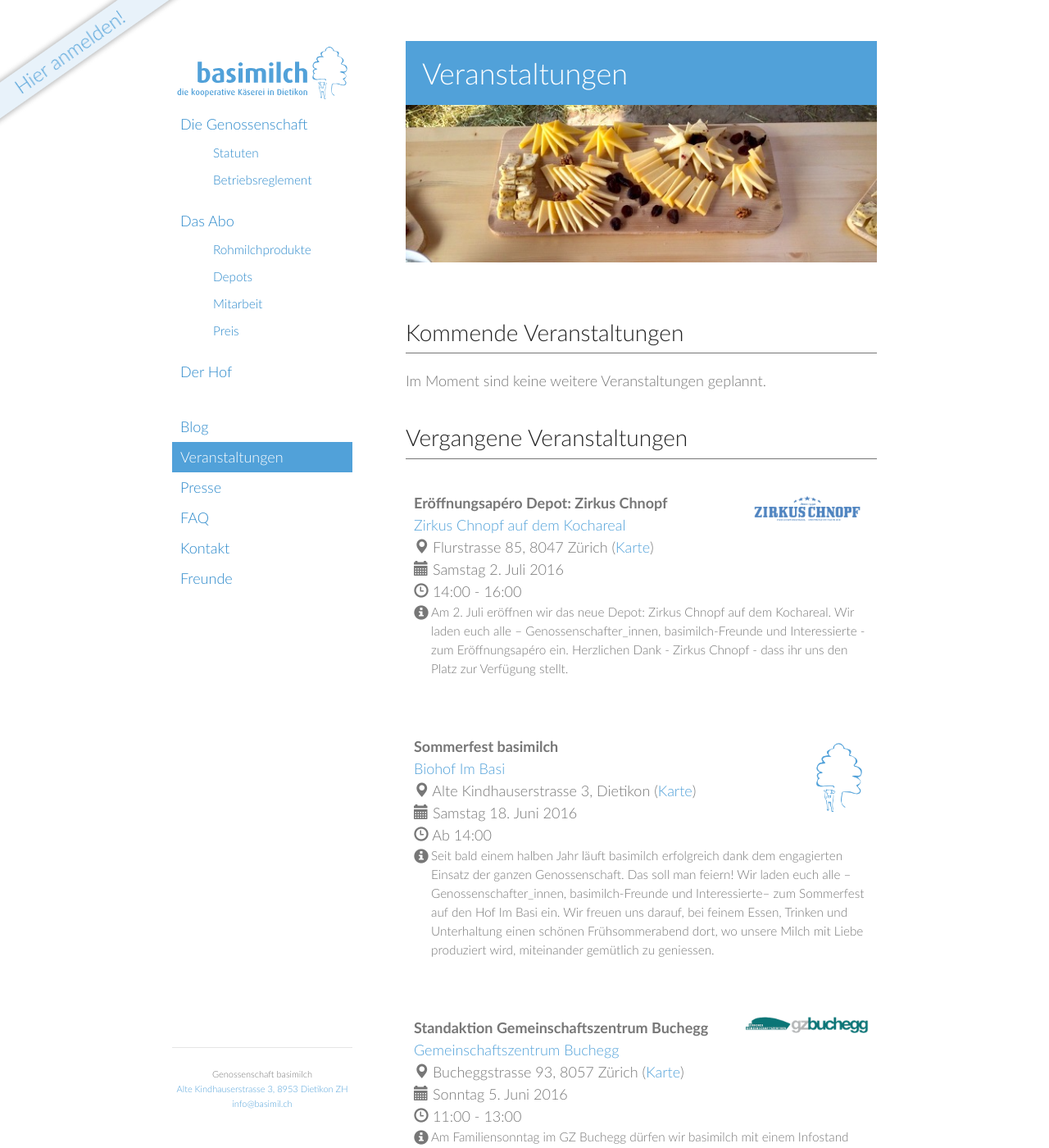
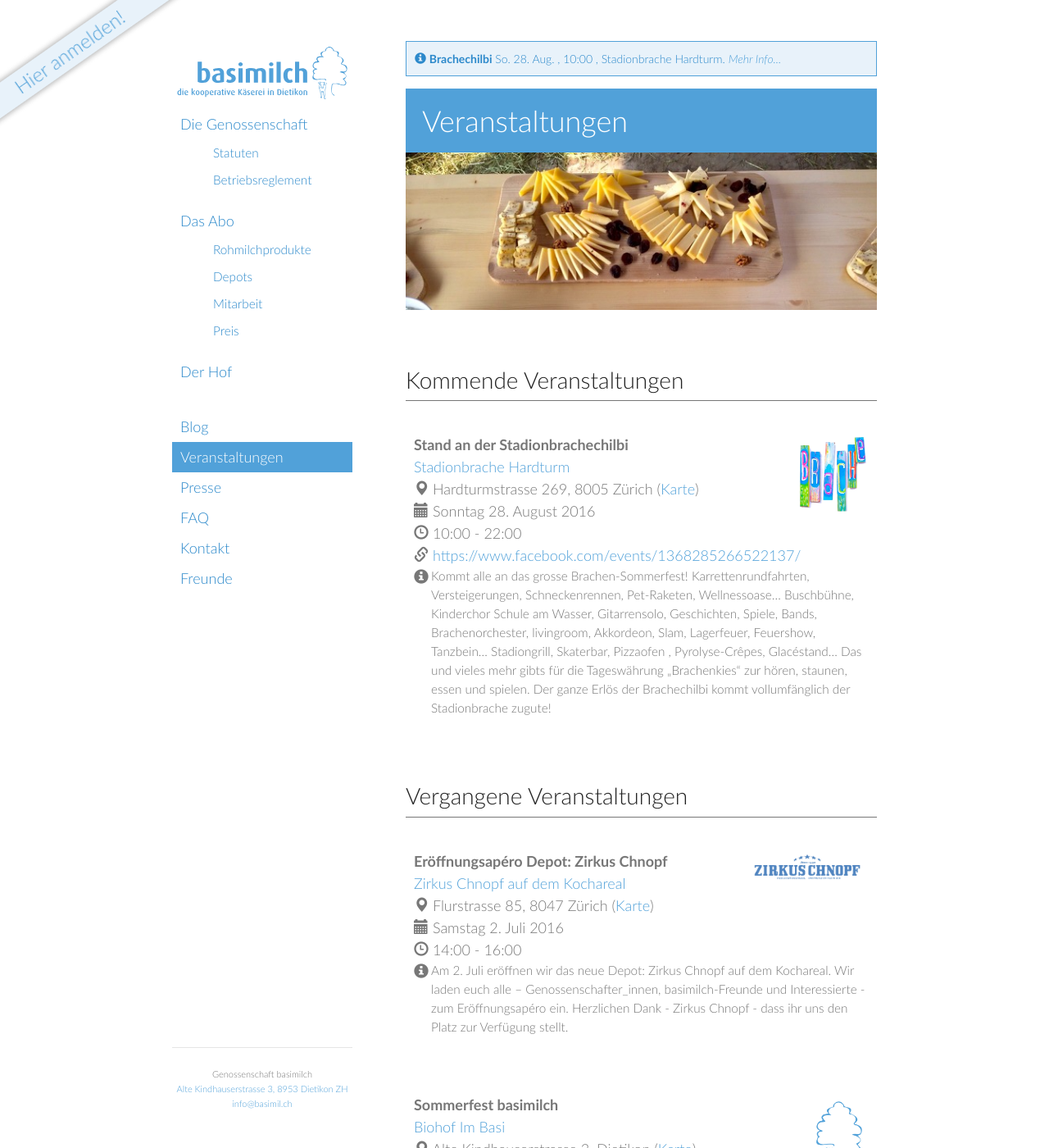
Before and after one commit to vryser/basimilch.github.io, a Jekyll site: the page built from pages/040-veranstaltungen.md, in a window 1280 px wide and 1400 px high. Shown: the whole window at 82% size. Built offline with Jekyll 4.4.1, drawn with Linux system fonts in a browser that asks for light colours.

Commit message:
new: event Stadionbrachechilbi

```diff
--- a/_data/events.yml
+++ b/_data/events.yml
@@ -257,3 +257,26 @@
     Wir laden euch alle – Genossenschafter_innen, basimilch-Freunde und
     Interessierte - zum Eröffnungsapéro ein. Herzlichen Dank - Zirkus Chnopf -
     dass ihr uns den Platz zur Verfügung stellt.
+
+- title:        Stand an der Stadionbrachechilbi
+  title_short:  Brachechilbi
+  # type:         extern
+  start:        2016-08-28 10:00:00 +0200
+  end:          2016-08-28 22:00:00 +0200
+  # day_hours:    14h - 16h
+  url:          https://www.facebook.com/events/1368285266522137/
+  image:        logos/stadionbrache_chilbi.png
+  place:        Stadionbrache Hardturm
+  place_url:    http://www.stadionbrache.ch
+  address:      Hardturmstrasse 269, 8005 Zürich
+  # address_2:
+  map_url:      https://www.google.ch/maps/place/Stadionbrache+Hardturm+Zürich+Hardturmstrasse+Zürich+Switzerland
+  info: >
+    Kommt alle an das grosse Brachen-Sommerfest! Karrettenrundfahrten,
+    Versteigerungen, Schneckenrennen, Pet-Raketen, Wellnessoase... Buschbühne,
+    Kinderchor Schule am Wasser, Gitarrensolo, Geschichten, Spiele, Bands,
+    Brachenorchester, livingroom, Akkordeon, Slam, Lagerfeuer, Feuershow,
+    Tanzbein... Stadiongrill, Skaterbar, Pizzaofen , Pyrolyse-Crêpes,
+    Glacéstand... Das und vieles mehr gibts für die Tageswährung "Brachenkies"
+    zur hören, staunen, essen und spielen. Der ganze Erlös der Brachechilbi
+    kommt vollumfänglich der Stadionbrache zugute!
```
Also changed, not shown: images/logos/stadionbrache_chilbi.png (added).
